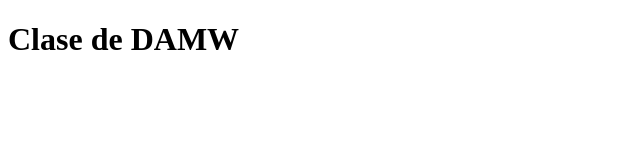
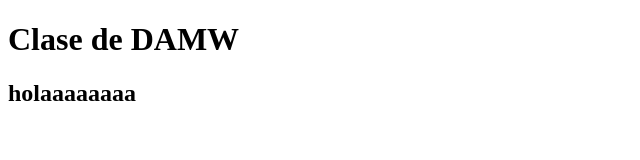
Before and after one commit to Patrickfltc/webs, a plain HTML site: page index.html in a window 1280 px wide. Shown: the whole page, without its empty margins (0-640 px from the left). Drawn offline with Linux system fonts and the light colour scheme.

```diff
--- a/index.html
+++ b/index.html
@@ -8,6 +8,6 @@
 <body>
 
     <h1>Clase de DAMW</h1>
-
+    <h2>holaaaaaaaa</h2>
 </body>
 </html>
```
